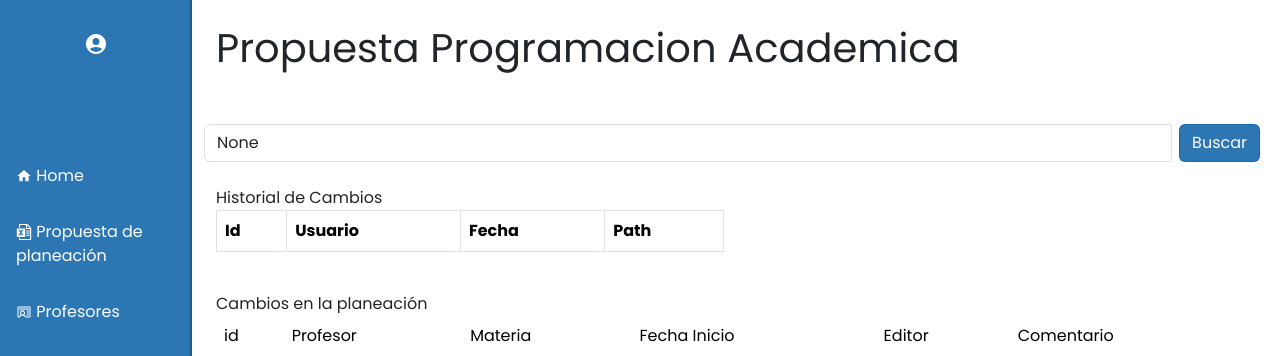
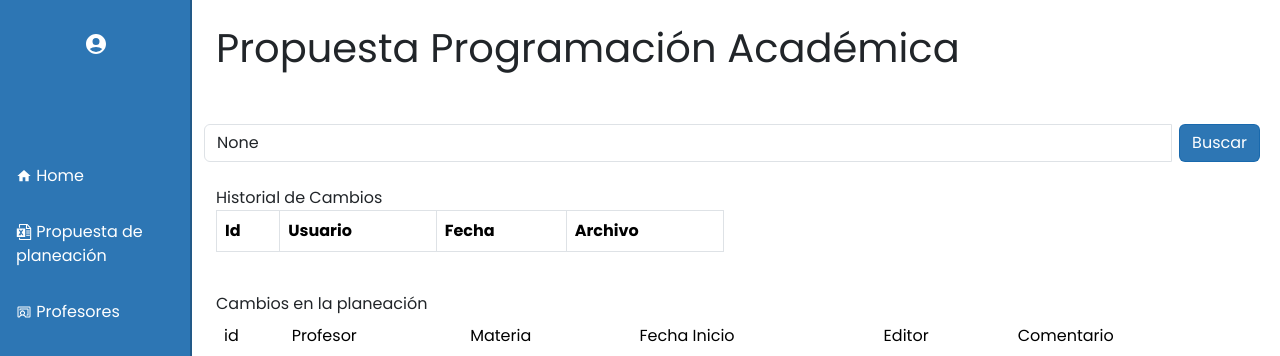
Before and after one commit to ICESI-PI1-2024A-3/ccsa-grupo-1, a Django app: page /planning_proposal/ in a window 1280 px wide. Shown: the top 356 px of the page. Run offline with Django 5.2, Linux system fonts and the light colour scheme; data that the repository does not hold is empty; some libraries are stand-ins or nearby versions.

Commit message:
fix: grammatical errors

```diff
--- a/AcademicProgrammingApplication/templates/academic-programming-proposal.html
+++ b/AcademicProgrammingApplication/templates/academic-programming-proposal.html
@@ -45,7 +45,7 @@
                                     <th>Id</th>
                                     <th>Usuario</th>
                                     <th>Fecha</th>
-                                    <th>Path</th>
+                                    <th>Archivo</th>
                                 </tr>
                             </thead>
                             <tbody>
--- a/AcademicProgrammingApplication/views/planning_proposal.py
+++ b/AcademicProgrammingApplication/views/planning_proposal.py
@@ -75,7 +75,7 @@
 
     return render(request, 'academic-programming-proposal.html', {
         'user_name': user.username,
-        'title': 'Propuesta Programacion Academica',
+        'title': 'Propuesta Programación Académica',
         'files': files,
         'file_selected': file_selected,
         'search_query': search_query,
```
